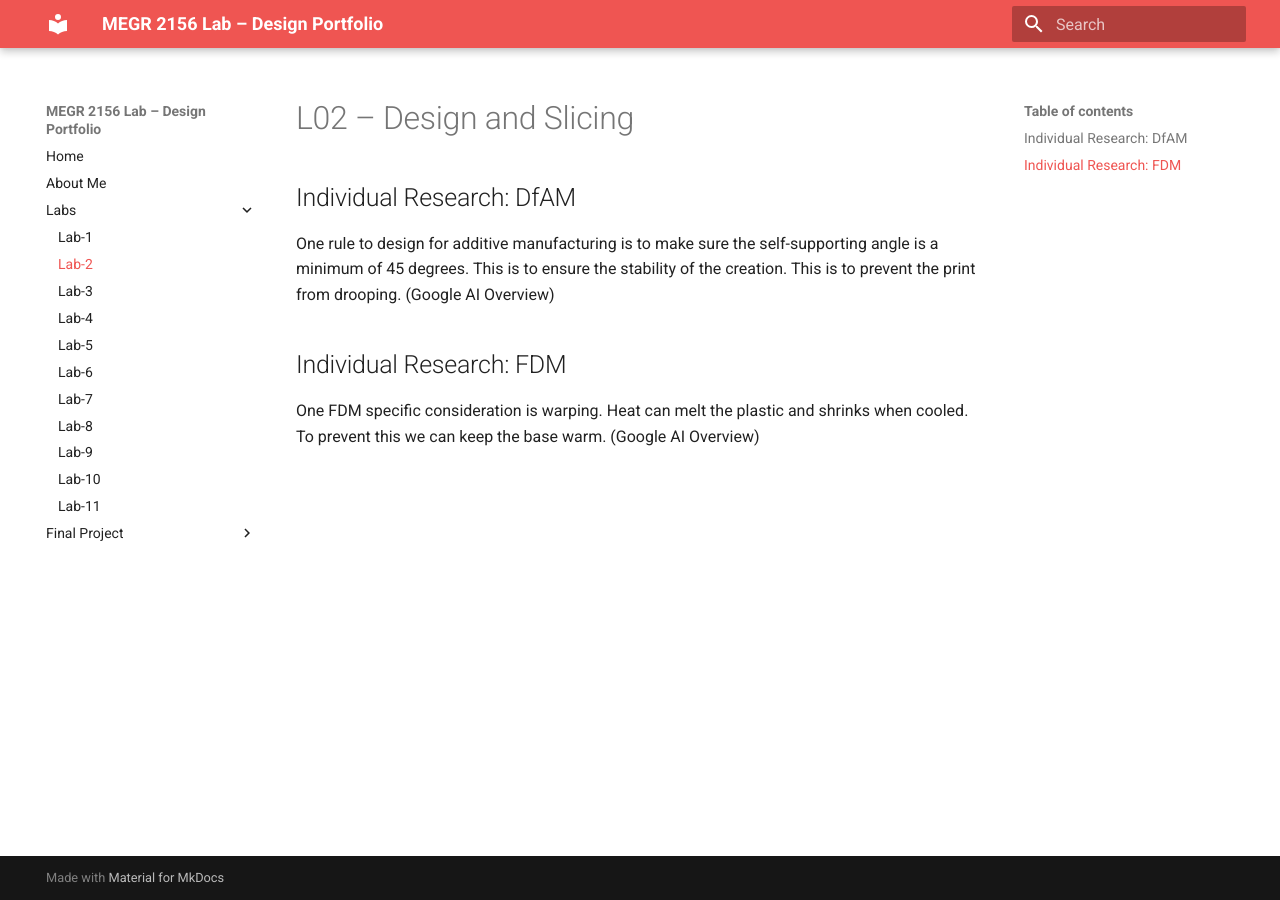
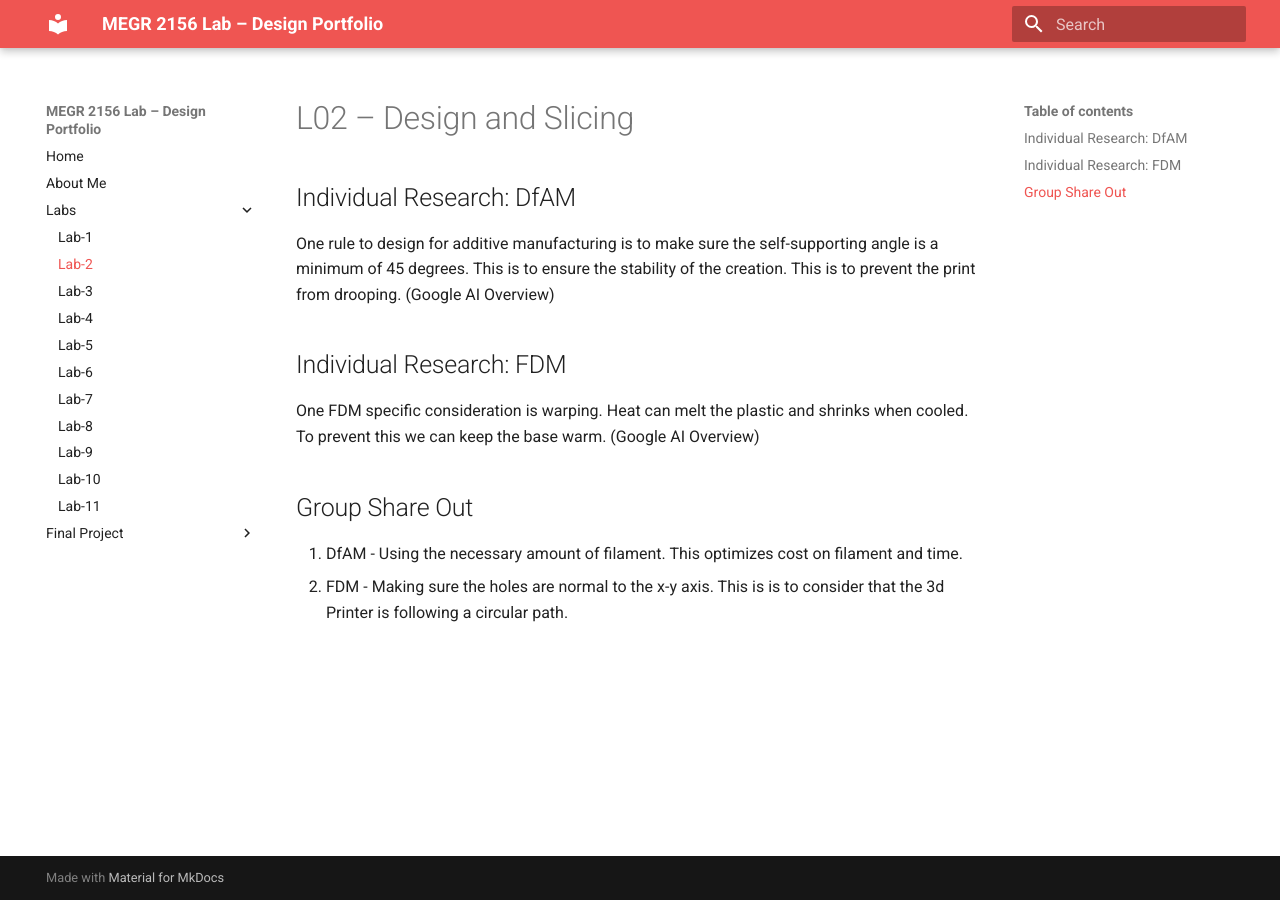
Before and after one commit to rhoang628/megr2156lab-portfolio, an MkDocs documentation site: the page built from docs/Labs/L02/index.md, in a window 1280 px wide. Built offline with MkDocs 1.6.1 and Material for MkDocs 9.7.7, drawn with Linux system fonts in a browser that asks for light colours.

Commit message:
Add group share out section to index.md
Added a new section for group share out discussing DfAM and FDM considerations.

```diff
--- a/docs/Labs/L02/index.md
+++ b/docs/Labs/L02/index.md
@@ -5,3 +5,7 @@ One rule to design for additive manufacturing is to make sure the self-supportin
 
 ## Individual Research: FDM
 One FDM specific consideration is warping. Heat can melt the plastic and shrinks when cooled. To prevent this we can keep the base warm. (Google AI Overview)
+
+## Group Share Out
+1. DfAM - Using the necessary amount of filament. This optimizes cost on filament and time.
+2. FDM - Making sure the holes are normal to the x-y axis. This is is to consider that the 3d Printer is following a circular path.
```
